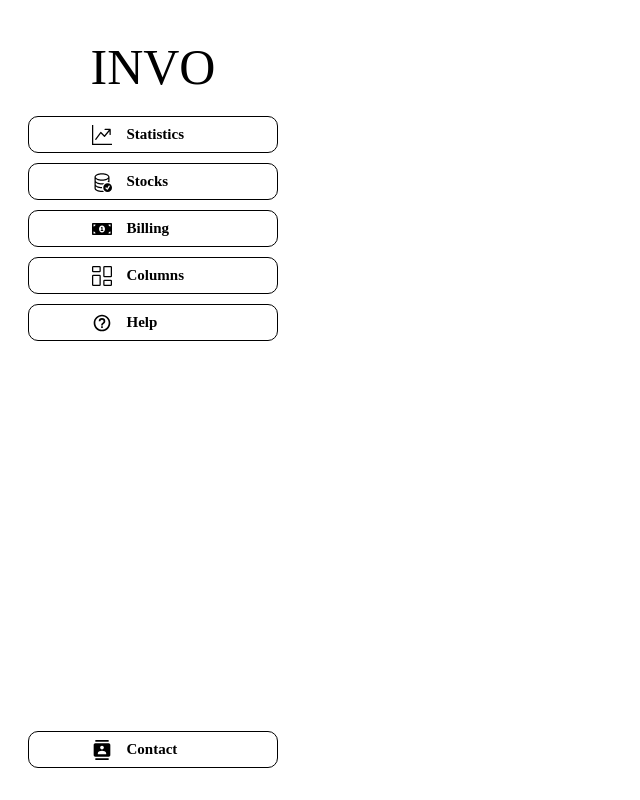
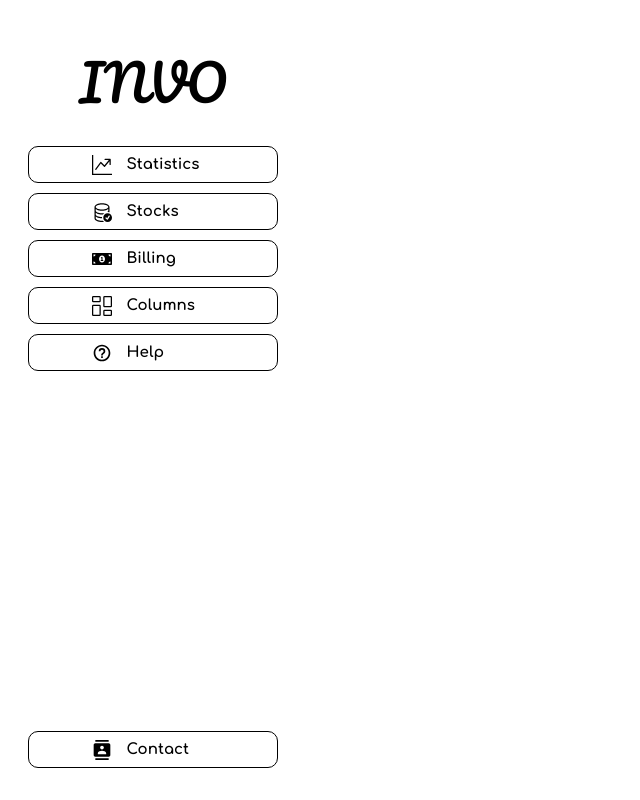
Before and after one commit to nikhitkumar00/Inventify, a React (Vite) app: page / in a window 1280 px wide. Shown: the whole page, without its empty margins (0-640 px from the left). Built offline with nearby package versions, Linux system fonts and the light colour scheme.

Commit message:
Added fonts

```diff
--- /dev/null
+++ b/src/main.css
@@ -0,0 +1 @@
+@import url('https://fonts.googleapis.com/css2?family=Comfortaa:wght@300;400;500;600;700&family=Pacifico&display=swap');
--- a/src/main.jsx
+++ b/src/main.jsx
@@ -1,6 +1,7 @@
 import React from 'react'
 import ReactDOM from 'react-dom/client'
 import App from './App.jsx'
+import './main.css'
 
 ReactDOM.createRoot(document.getElementById('root')).render(
   <React.StrictMode>
```
